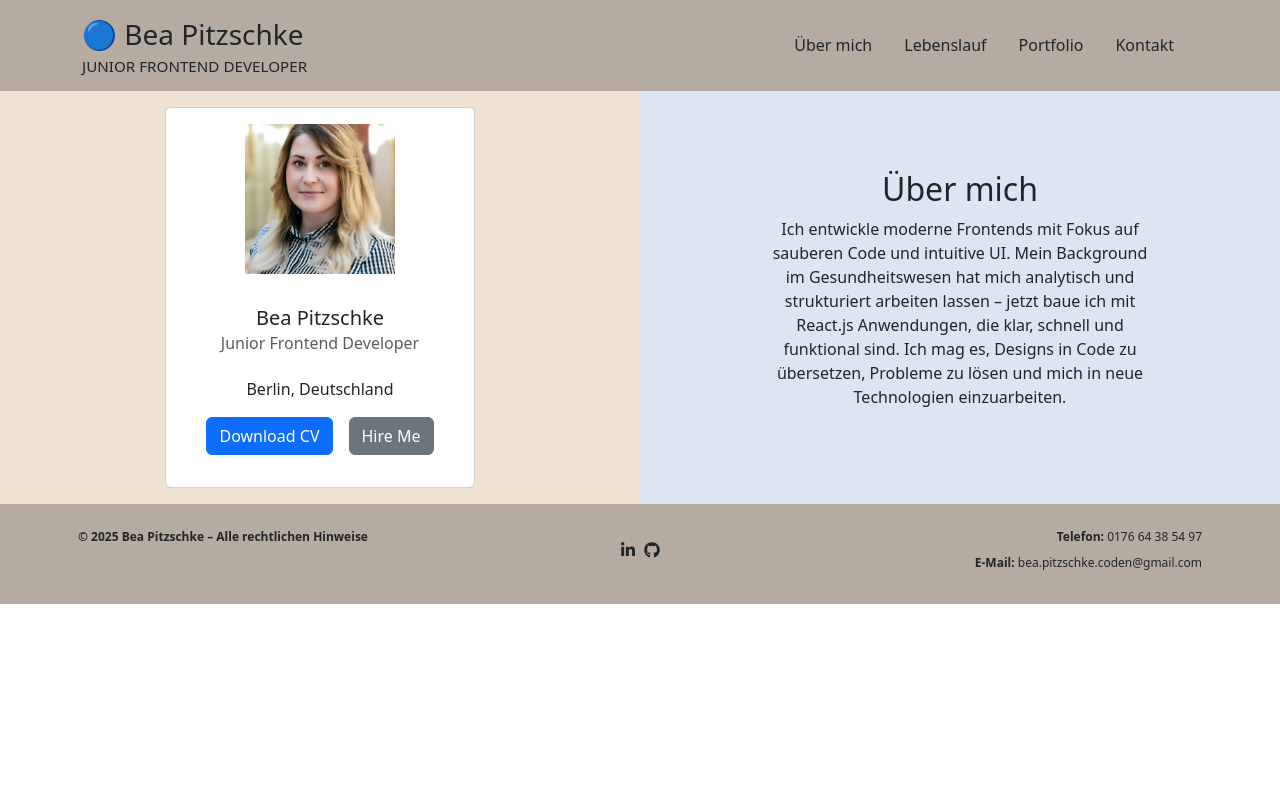
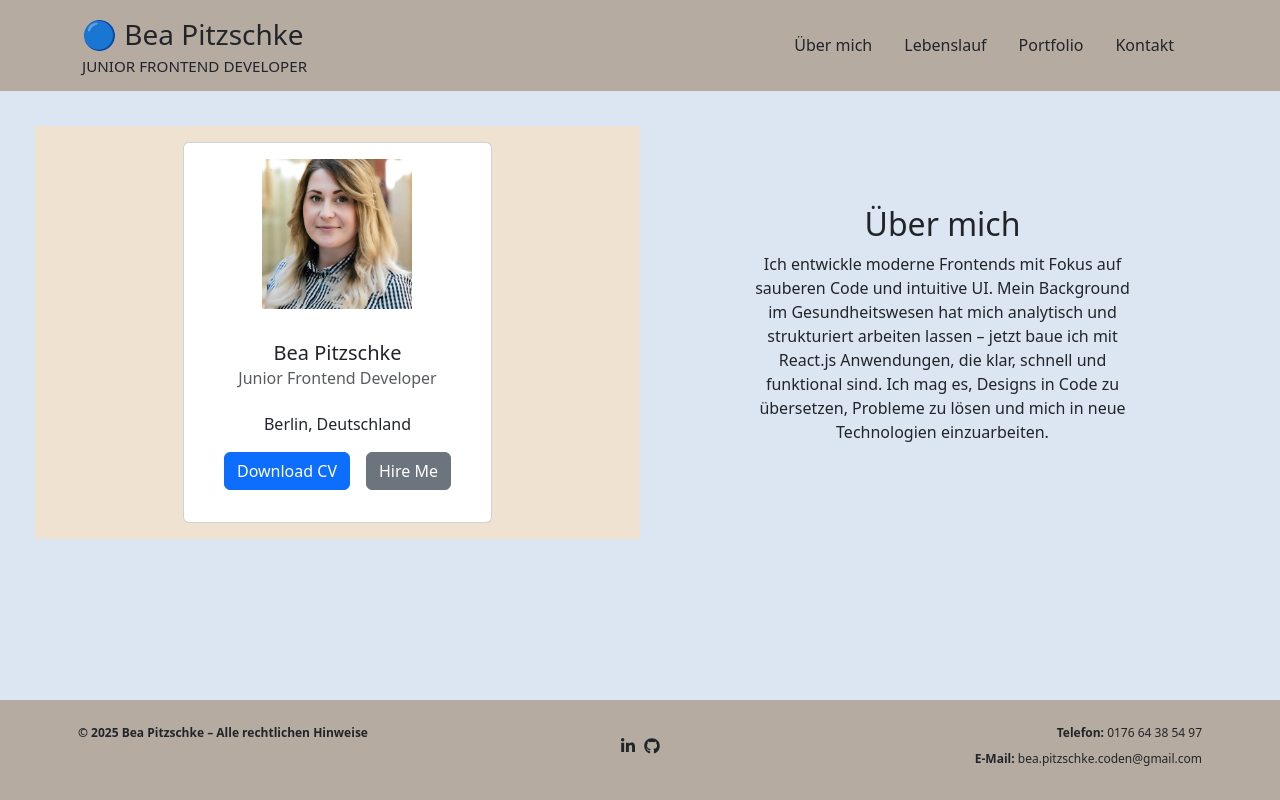
Before and after one commit to BeaCoden/my-cv, a React (Create React App) app: page / in a window 1280 px wide. Built offline with nearby package versions, Linux system fonts and the light colour scheme.

Commit message:
Refactor App layout; wrap Router in a div for improved structure and add main content styling for better visual organization

```diff
--- a/src/App.jsx
+++ b/src/App.jsx
@@ -2,7 +2,6 @@ import React from "react";
 import { BrowserRouter as Router, Routes, Route, useLocation } from "react-router-dom";
 import "bootstrap/dist/css/bootstrap.min.css";
 import "./index.css";
-
 import Navigation from "./components/navbar/Navbar";
 import Breadcrumbs from "./components/breadcrumbs/Breadcrumbs";
 import Home from "./pages/home/Home";
@@ -14,6 +13,7 @@ import Contact from "./pages/contact/Contact";
 import Resume from "./components/resume/Resume";
 import Copyright from "./pages/copyrights/Copyright";
 import Footer from "./components/footer/Footer";
+
 const ConditionalBreadcrumbs = () => {
   const location = useLocation();
   if (location.pathname === "/") {
@@ -24,9 +24,12 @@ const ConditionalBreadcrumbs = () => {
 
 function App() {
   return (
+    <div className="appContainer">
       <Router>
         <Navigation />
         <ConditionalBreadcrumbs />
+
+        <main className="mainContent">
           <Routes>
             <Route
               path="/"
@@ -61,8 +64,10 @@ function App() {
               element={<Copyright />}
             />
           </Routes>
+        </main>
         <Footer />
       </Router>
+    </div>
   );
 }
 
--- a/src/index.css
+++ b/src/index.css
@@ -1,3 +1,26 @@
+* {
+  margin: 0;
+  padding: 0;
+  box-sizing: border-box;
+}
+
+html, body {
+  margin: 0;
+  padding: 0;
+  height: 100%;
+  font-family: -apple-system, BlinkMacSystemFont, 'Segoe UI', 'Roboto', 'Oxygen',
+    'Ubuntu', 'Cantarell', 'Fira Sans', 'Droid Sans', 'Helvetica Neue',
+    sans-serif;
+}
+
+body {
+  font-family: -apple-system, BlinkMacSystemFont, 'Segoe UI', 'Roboto', 'Oxygen',
+    'Ubuntu', 'Cantarell', 'Fira Sans', 'Droid Sans', 'Helvetica Neue',
+    sans-serif;
+  -webkit-font-smoothing: antialiased;
+  -moz-osx-font-smoothing: grayscale;
+}
+
 :root {
   --primary-blue-light-color: #7296cb;
 
@@ -9,16 +32,20 @@
   --background-light-blue-color: #dce6f2;
 }
 
-* {
-  margin: 0;
-  padding: 0;
-  box-sizing: border-box;
+#root {
+  display: flex;
+  flex-direction: column;
+  min-height: 100%;
 }
 
-body {
-  font-family: -apple-system, BlinkMacSystemFont, 'Segoe UI', 'Roboto', 'Oxygen',
-    'Ubuntu', 'Cantarell', 'Fira Sans', 'Droid Sans', 'Helvetica Neue',
-    sans-serif;
-  -webkit-font-smoothing: antialiased;
-  -moz-osx-font-smoothing: grayscale;
+.appContainer {
+  display: flex;
+  flex-direction: column;
+  min-height: 100vh;
 }
+
+.mainContent {
+  flex: 1;
+  background-color: var(--background-light-blue-color);
+  padding: 35px;
+}
```
Lines whose indentation alone changed are shown as unchanged.
